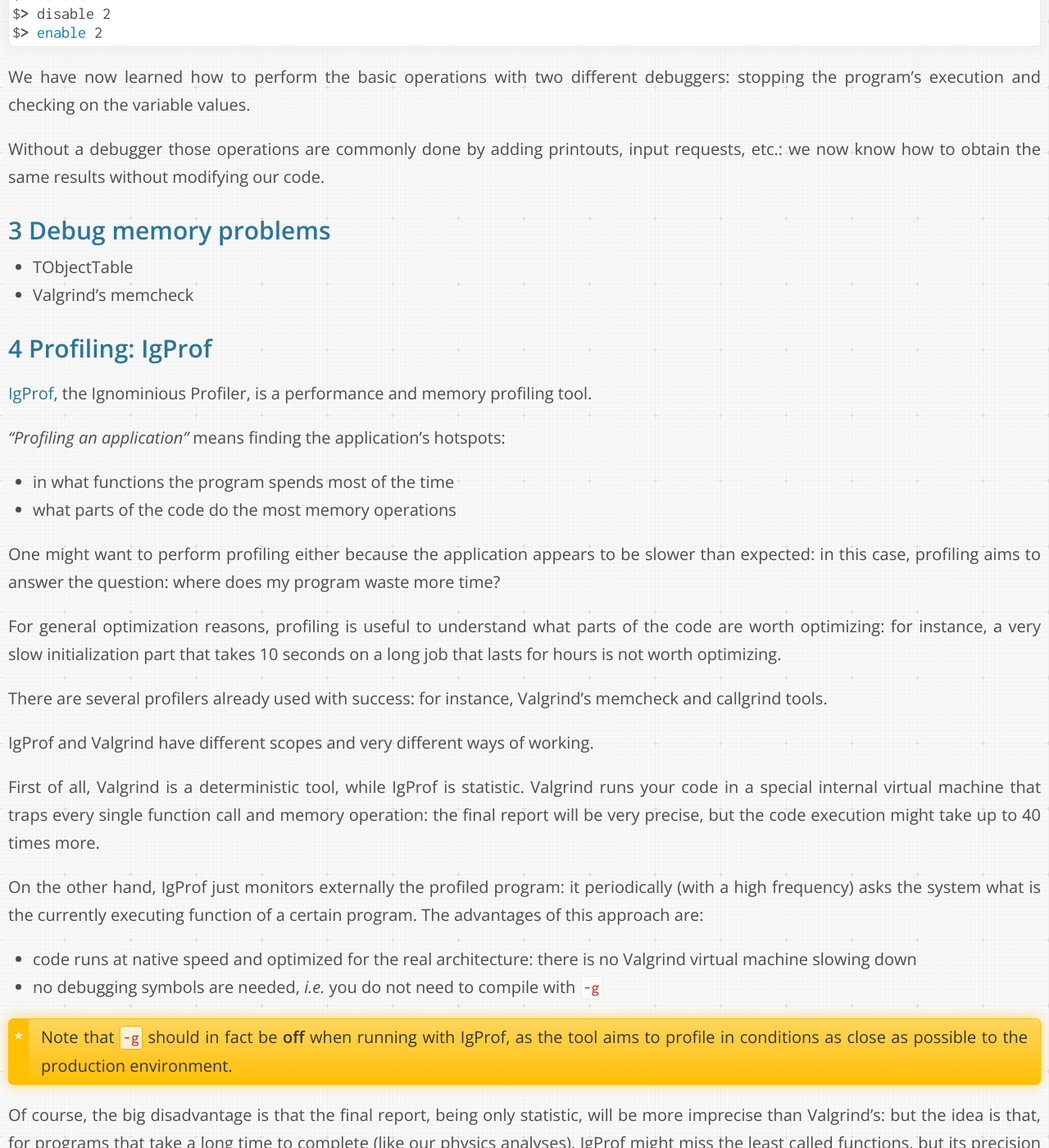
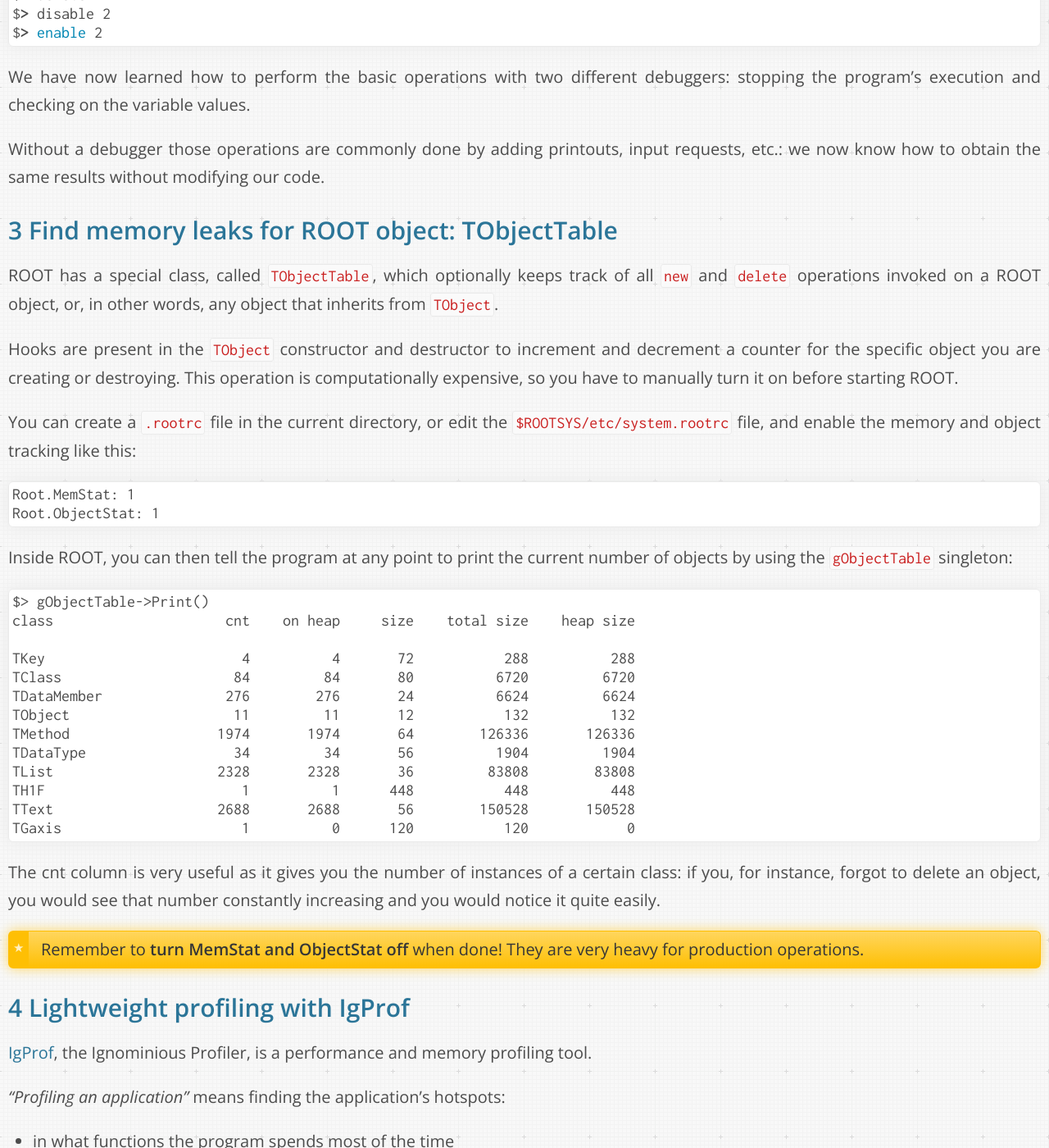
Before and after one commit to dberzano/dberzano.github.io, a Jekyll site: the page built from alice/debug/index.md, in a window 1280 px wide and 1400 px high, scrolled down 16854 px. Shown: the whole window at 82% size. Built offline with Jekyll 4.4.1, drawn with Linux system fonts in a browser that asks for light colours; Markdown is read by kramdown in place of the engine named in the settings; some of the changed text lies outside the part shown.

Commit message:
DebugTut: ROOT's TObjectTable

````diff
--- a/alice/debug/index.md
+++ b/alice/debug/index.md
@@ -819,15 +819,57 @@
 results without modifying our code.
 
 
-Debug memory problems
----------------------
+Find memory leaks for ROOT object: TObjectTable
+-----------------------------------------------
 
-* TObjectTable
-* Valgrind's memcheck
+ROOT has a special class, called `TObjectTable`, which optionally
+keeps track of all `new` and `delete` operations invoked on a ROOT
+object, or, in other words, any object that inherits from `TObject`.
+
+Hooks are present in the `TObject` constructor and destructor to
+increment and decrement a counter for the specific object you are
+creating or destroying. This operation is computationally expensive,
+so you have to manually turn it on **before starting ROOT**.
+
+You can create a `.rootrc` file in the current directory, or edit the
+`$ROOTSYS/etc/system.rootrc` file, and enable the memory and object
+tracking like this:
+
+```
+Root.MemStat: 1
+Root.ObjectStat: 1
+```
+
+Inside ROOT, you can then tell the program at any point to print the
+current number of objects by using the `gObjectTable` singleton:
+
+```
+$> gObjectTable->Print()
+class                     cnt    on heap     size    total size    heap size
+
+TKey                        4          4       72           288          288
+TClass                     84         84       80          6720         6720
+TDataMember               276        276       24          6624         6624
+TObject                    11         11       12           132          132
+TMethod                  1974       1974       64        126336       126336
+TDataType                  34         34       56          1904         1904
+TList                    2328       2328       36         83808        83808
+TH1F                        1          1      448           448          448
+TText                    2688       2688       56        150528       150528
+TGaxis                      1          0      120           120            0
+```
+
+The **cnt** column is very useful as it gives you the number of
+instances of a certain class: if you, for instance, forgot to delete
+an object, you would see that number constantly increasing and you
+would notice it quite easily.
+
+> Remember to **turn MemStat and ObjectStat off** when done! They are
+> very heavy for production operations.
 
 
-Profiling: IgProf
------------------
+Lightweight profiling with IgProf
+---------------------------------
 
 [IgProf](http://igprof.org), the Ignominious Profiler, is a
 performance and memory profiling tool.
````
